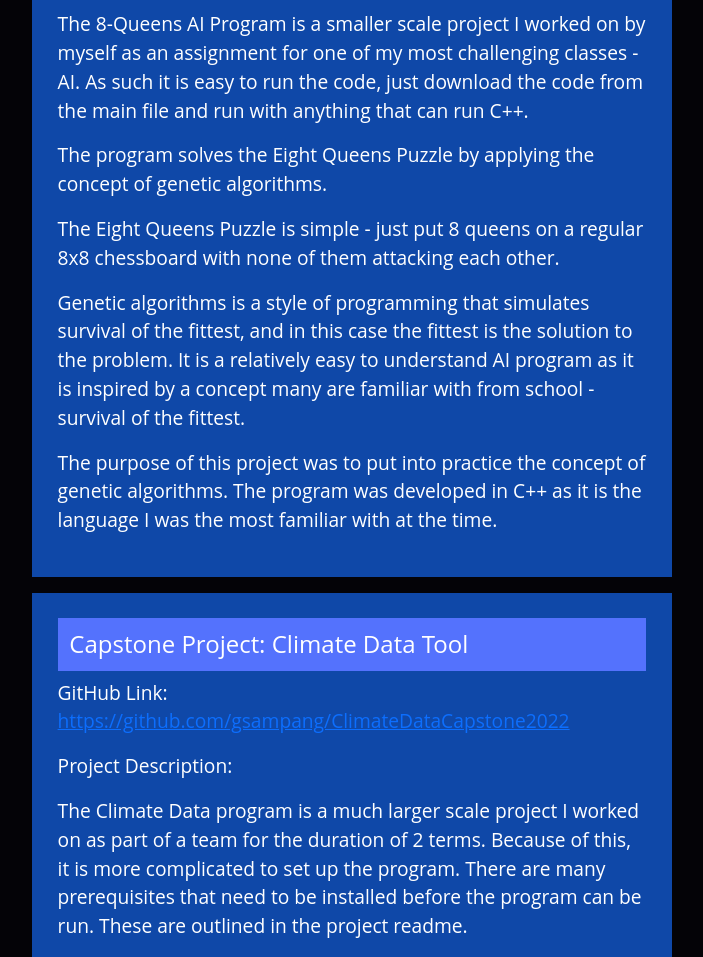
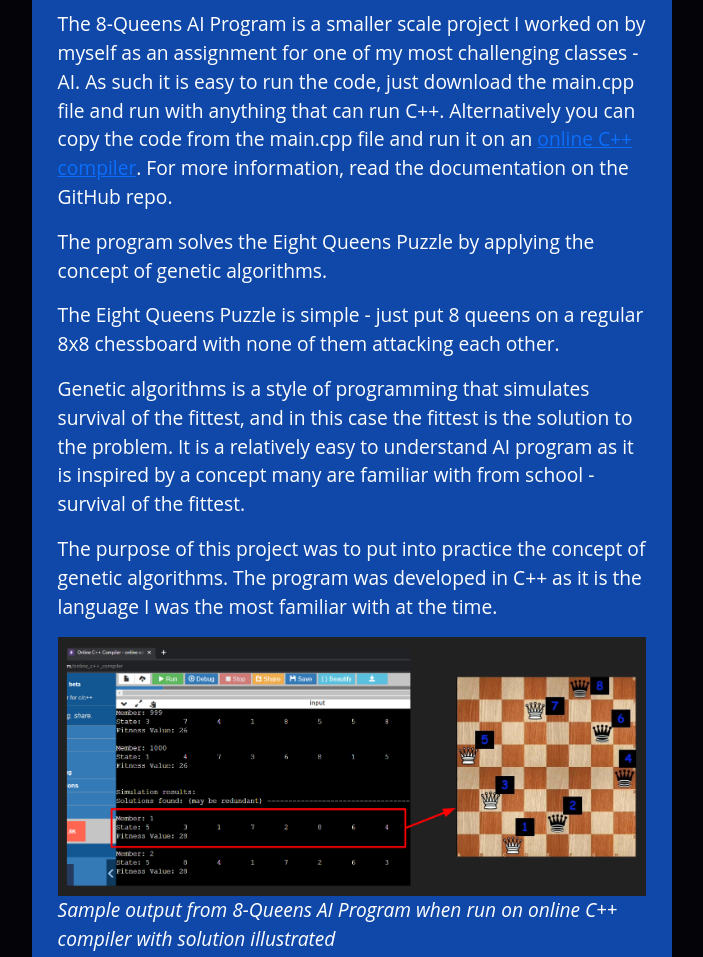
Before and after one commit to gsampang/webdev-Personal-Website, a plain HTML site: page projects.html in a window 1280 px wide. Shown: the part 360-1317 px from the top of the page, without its empty margins (288-991 px from the left). Drawn offline with nearby package versions, Linux system fonts and the light colour scheme.

Commit message:
Meaningful Commit 5: content revisited - Major changes to content of Projects and Contact page - 2 new images added to images folder for Projects page - Minor formatting changes

```diff
--- a/projects.html
+++ b/projects.html
@@ -32,8 +32,12 @@
       <p>
         The 8-Queens AI Program is a smaller scale project I worked on by myself
         as an assignment for one of my most challenging classes - AI. As such it
-        is easy to run the code, just download the code from the main file and
-        run with anything that can run C++.
+        is easy to run the code, just download the main.cpp file and run with
+        anything that can run C++. Alternatively you can copy the code from the
+        main.cpp file and run it on an
+        <a href="https://www.onlinegdb.com/online_c++_compiler"
+          >online C++ compiler</a
+        >. For more information, read the documentation on the GitHub repo.
       </p>
       <p>
         The program solves the Eight Queens Puzzle by applying the concept of
@@ -55,6 +59,19 @@
         genetic algorithms. The program was developed in C++ as it is the
         language I was the most familiar with at the time.
       </p>
+
+      <!-- Image taken from: https://i.ytimg.com/vi/jZ3wfQ0Mk2M/maxresdefault.jpg -->
+      <figure>
+        <img
+          src="images/Eight-Queens-Puzzle-Graphic.png"
+          alt="Image of a solution to the Eight Queens Puzzle"
+          width="100%"
+        />
+        <figcaption>
+          Sample output from 8-Queens AI Program when run on online C++ compiler
+          with solution illustrated
+        </figcaption>
+      </figure>
     </section>
 
     <section class="container">
@@ -94,6 +111,16 @@
         greatly helped as the term went on and the program got more and more
         complex.
       </p>
+      <figure>
+        <img
+          src="images/ClimateData.png"
+          alt="Image of Climate Data program in action"
+          width="100%"
+        />
+        <figcaption>
+          Sample run of the Climate Data program: creating a graph
+        </figcaption>
+      </figure>
     </section>
   </body>
 </html>
--- a/styles.css
+++ b/styles.css
@@ -37,6 +37,10 @@ h2 {
   margin: 1rem auto;
   padding: 2%;
   background-color: var(--primary);
+}
+
+figcaption {
+  font-style: italic;
 }
 
 /* About Styling */
```
Also changed, not shown: images/ClimateData.png (added), images/Eight-Queens-Puzzle-Graphic.png (added).
